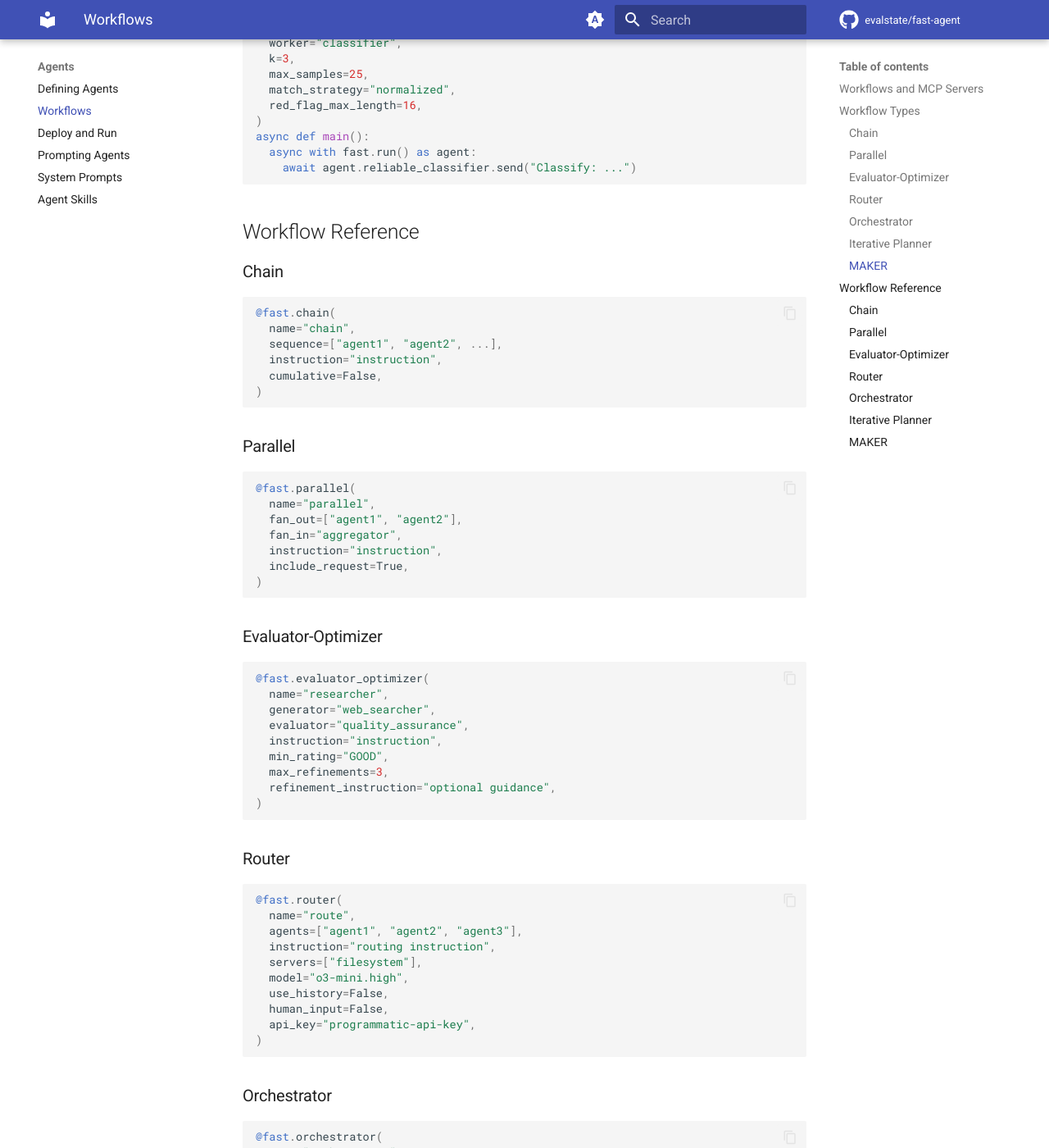
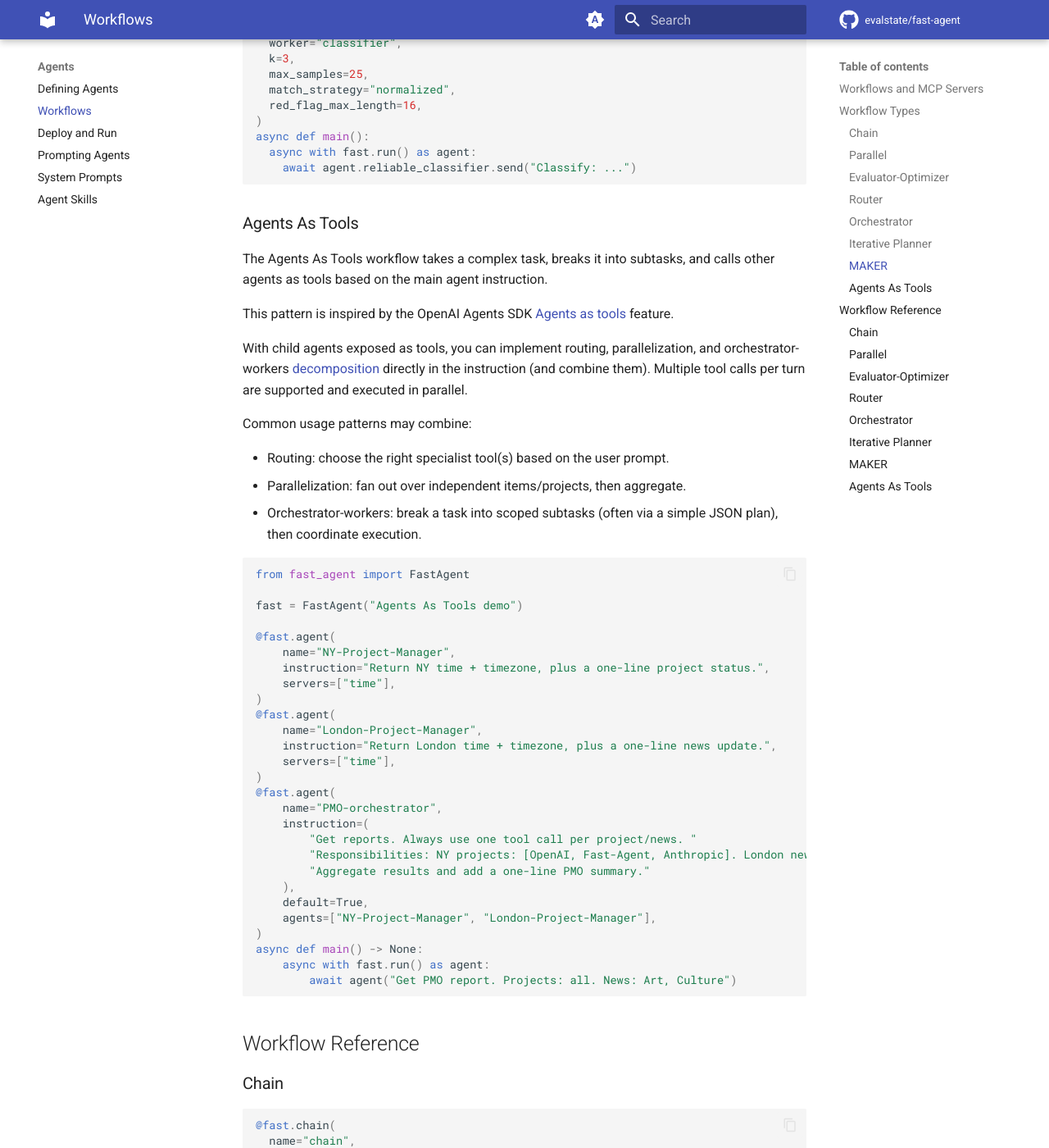
Before and after one commit to evalstate/fast-agent-docs, an MkDocs documentation site: the page built from docs/agents/workflows.md, in a window 1280 px wide and 1400 px high, scrolled down 3836 px. Shown: the whole window at 82% size. Built offline with MkDocs 1.6.1 and Material for MkDocs 9.7.7, drawn with Linux system fonts in a browser that asks for light colours; comment, search, counter and statistics services are not loaded; some of the changed text lies outside the part shown.

Commit message:
docs(workflows): add Agents As Tools section
Add an Agents As Tools overview and a minimal example covering routing/parallelization/orchestrator-workers; document max_parallel=128 (OpenAI limit).

````diff
--- a/docs/agents/workflows.md
+++ b/docs/agents/workflows.md
@@ -163,6 +163,50 @@
     await agent.reliable_classifier.send("Classify: ...")
 ```
 
+### Agents As Tools
+
+The Agents As Tools workflow takes a complex task, breaks it into subtasks, and calls other agents as tools based on the main agent instruction.
+
+This pattern is inspired by the OpenAI Agents SDK [Agents as tools](https://openai.github.io/openai-agents-python/tools/#agents-as-tools) feature.
+
+With child agents exposed as tools, you can implement routing, parallelization, and orchestrator-workers [decomposition](https://www.anthropic.com/engineering/building-effective-agents) directly in the instruction (and combine them). Multiple tool calls per turn are supported and executed in parallel.
+
+Common usage patterns may combine:
+
+- Routing: choose the right specialist tool(s) based on the user prompt.
+- Parallelization: fan out over independent items/projects, then aggregate.
+- Orchestrator-workers: break a task into scoped subtasks (often via a simple JSON plan), then coordinate execution.
+
+```python
+from fast_agent import FastAgent
+
+fast = FastAgent("Agents As Tools demo")
+
+@fast.agent(
+    name="NY-Project-Manager",
+    instruction="Return NY time + timezone, plus a one-line project status.",
+    servers=["time"],
+)
+@fast.agent(
+    name="London-Project-Manager",
+    instruction="Return London time + timezone, plus a one-line news update.",
+    servers=["time"],
+)
+@fast.agent(
+    name="PMO-orchestrator",
+    instruction=(
+        "Get reports. Always use one tool call per project/news. "
+        "Responsibilities: NY projects: [OpenAI, Fast-Agent, Anthropic]. London news: [Economics, Art, Culture]. "
+        "Aggregate results and add a one-line PMO summary."
+    ),
+    default=True,
+    agents=["NY-Project-Manager", "London-Project-Manager"],
+)
+async def main() -> None:
+    async with fast.run() as agent:
+        await agent("Get PMO report. Projects: all. News: Art, Culture")
+```
+
 ## Workflow Reference
 
 ### Chain
@@ -258,3 +302,17 @@
   instruction="instruction",
 )
 ```
+
+### Agents As Tools
+
+```python
+@fast.agent(
+  name="orchestrator",
+  instruction="instruction",
+  agents=["agent1", "agent2"],  # exposed as tools: agent__agent1, agent__agent2
+  history_mode="fork",          # scratch|fork|fork_and_merge
+  max_parallel=128, # OpenAI limitation
+  child_timeout_sec=600,
+  max_display_instances=20,
+)
+```
````
